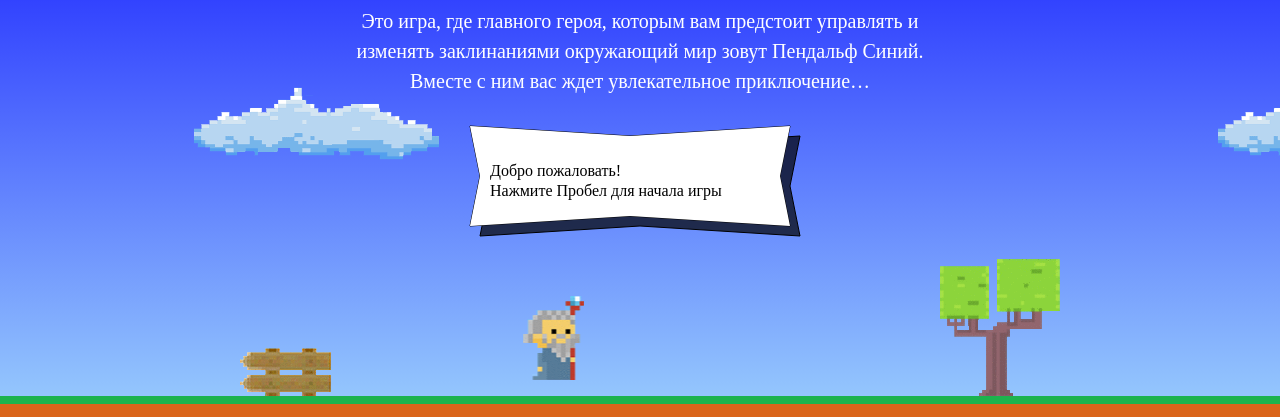
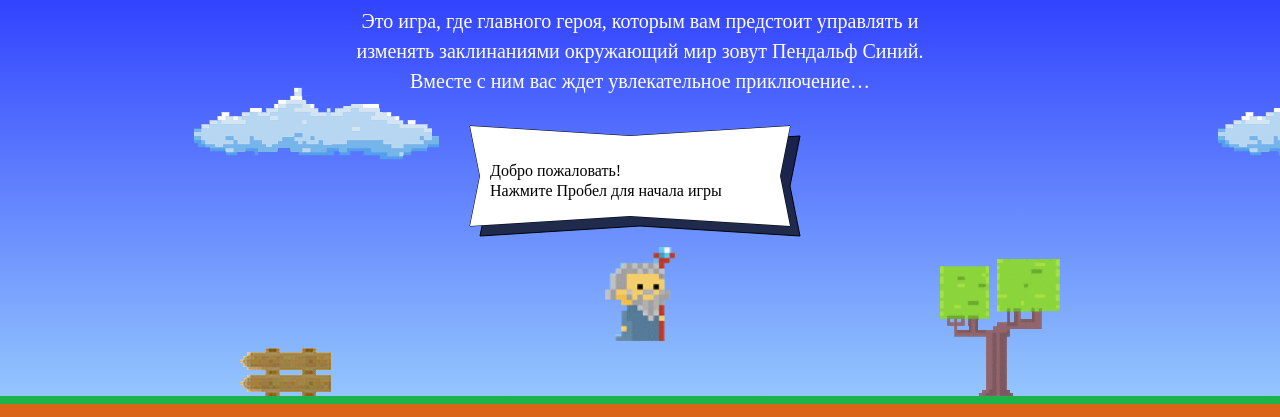
Before and after one commit to Ekaterina-bra/1069133-code-and-magick-18, a website: page index.html in a window 1280 px wide. Shown: the part 203-620 px from the top of the page. Drawn offline with Linux system fonts and the light colour scheme; a web font is replaced by a local one.

Commit message:
Задает координаты мага

```diff
--- a/index.html
+++ b/index.html
@@ -180,7 +180,24 @@
     <p class="setup-similar-label">Петр Петров</p>
   </div>
 </template>
-
+<script defer>
+var fireballSize = 22;
+var getFireballSpeed = function (left) {
+return left ? 5: 2;
+};
+var wizardSpeed = 3;
+var wizardWidth = 70;
+var getWizardHeight = function (wizardWidth) {
+  return  1.337 * wizardWidth;
+};
+var wizardHeight = getWizardHeight (wizardWidth);
+var getWizardX = function (width) {
+return width * 0.5 - wizardWidth * 0.5;
+};
+var getWizardY = function (height) {
+return height * 0.66 - wizardHeight * 0.5 ;
+};
+</script>
 <script src="js/game.js"></script>
 
 </body>
```
